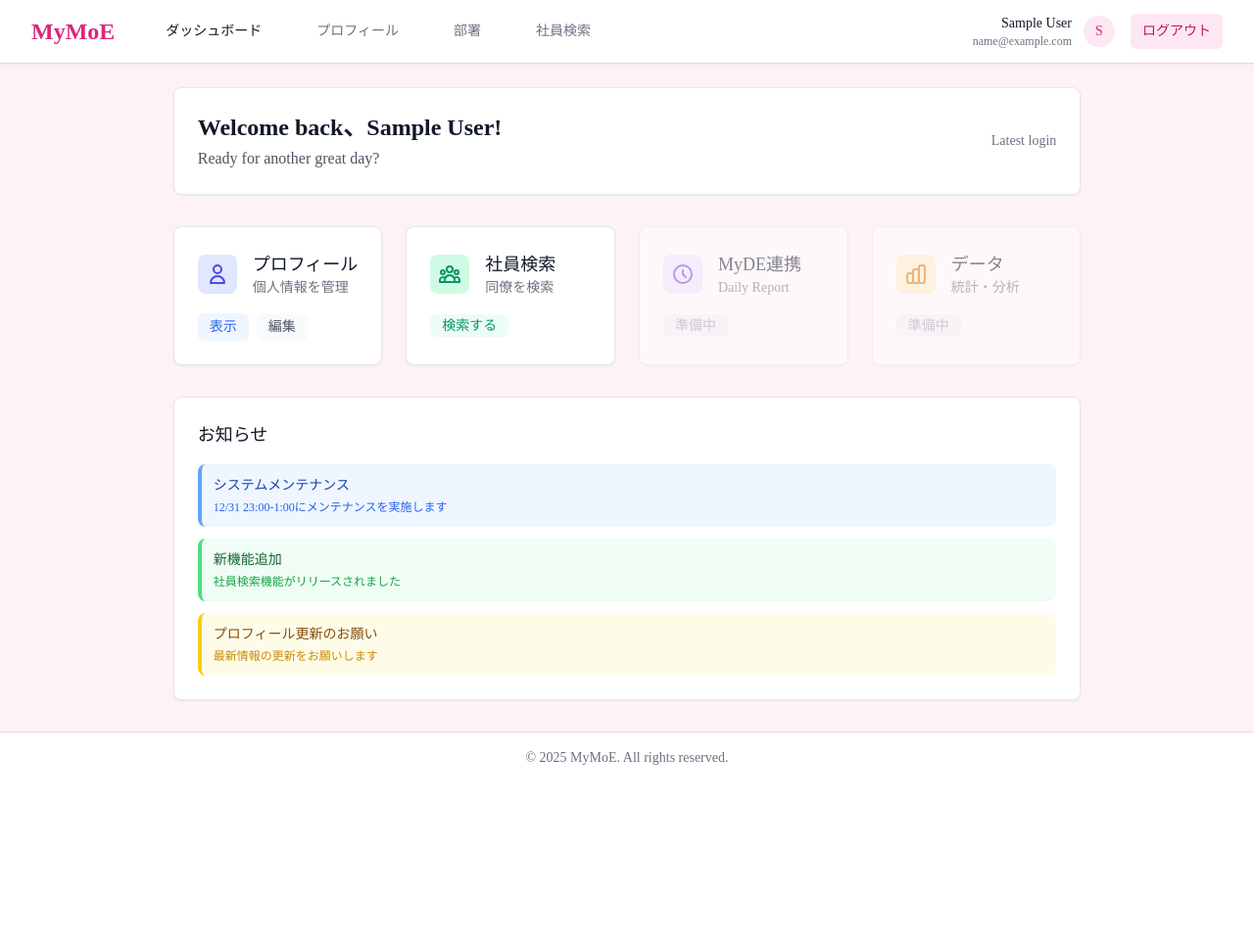
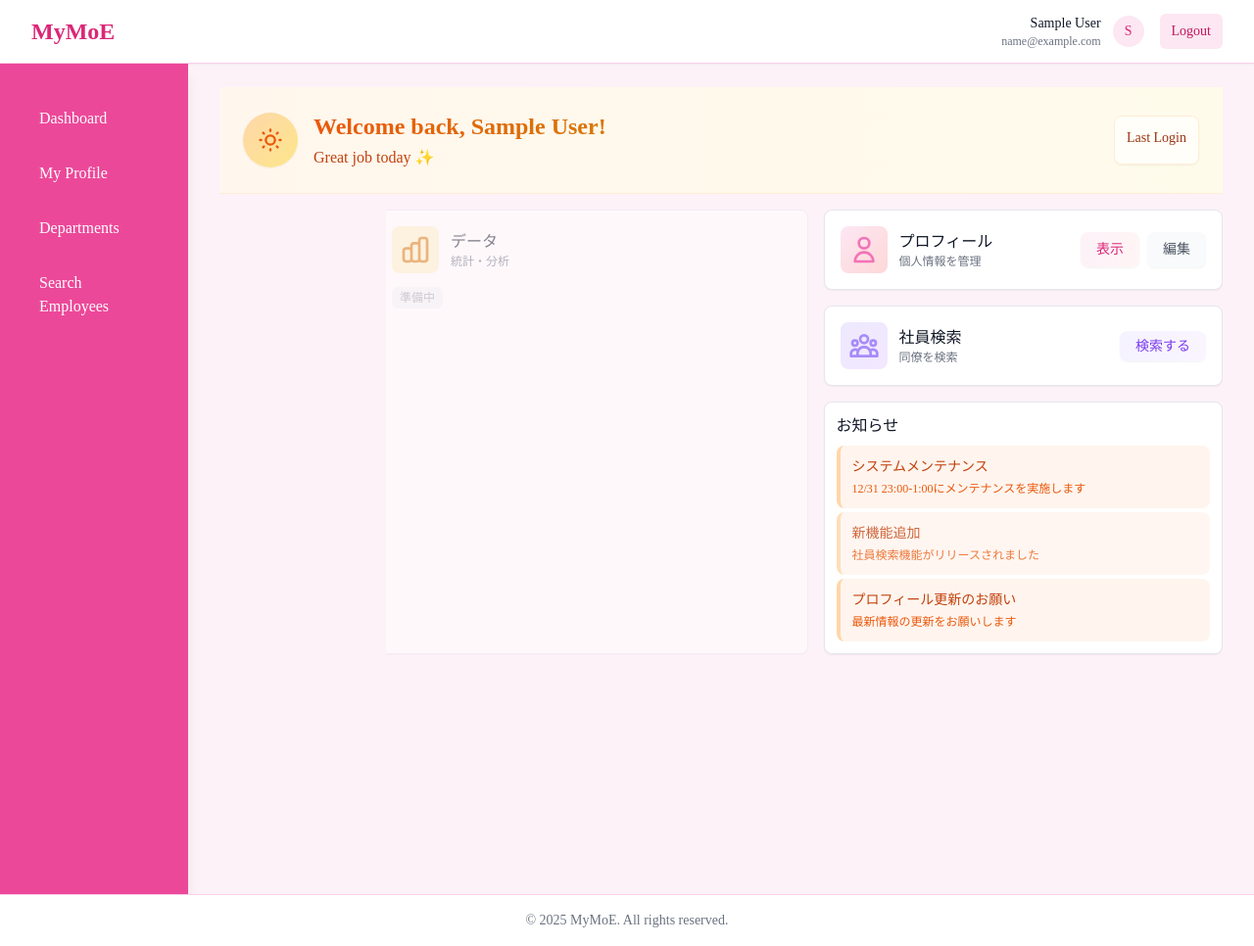
Before and after one commit to toryoto/MyMoE, a Django app: page /mymoe/ in a window 1280 px wide. Shown: the whole page at 98% size. Before the commit the page ends 781 px from the top, so only its background shows below. Run offline with Django 5.2, Linux system fonts and the light colour scheme; the visitor is signed in with stand-in values (Sample User, id 1); some libraries are stand-ins or nearby versions.

Commit message:
'design:Dashboard'

```diff
--- a/template/base.html
+++ b/template/base.html
@@ -67,24 +67,6 @@
                             MyMoE
                         </a>
                     </div>
-
-                    <!-- ナビゲーションメニュー（認証後のみ表示） -->
-                    {% if user.is_authenticated %}
-                    <div class="hidden md:ml-10 md:flex md:space-x-8">
-                        <a href="{% url 'mymoe_home' %}" class="text-gray-900 hover:text-primary-600 px-3 py-2 rounded-md text-sm font-medium transition-colors">
-                            ダッシュボード
-                        </a>
-                        <a href="{% url 'profiles:employee_profile_detail' pk=user.pk %}" class="text-gray-500 hover:text-primary-600 px-3 py-2 rounded-md text-sm font-medium transition-colors">
-                            プロフィール
-                        </a>
-                        <a href="{% url 'departments:department_list' %}" class="text-gray-500 hover:text-primary-600 px-3 py-2 rounded-md text-sm font-medium transition-colors">
-                            部署
-                        </a>
-                        <a href="{% url 'employees:employee_list' %}" class="text-gray-500 hover:text-primary-600 px-3 py-2 rounded-md text-sm font-medium transition-colors">
-                            社員検索
-                        </a>
-                    </div>
-                    {% endif %}
                 </div>
 
                 <!-- 右側メニュー -->
@@ -107,16 +89,16 @@
                         <form action="{% url 'employees:logout' %}" method="post" class="inline">
                             {% csrf_token %}
                             <button type="submit" class="bg-primary-100 hover:bg-primary-200 text-primary-700 px-3 py-2 rounded-md text-sm font-medium transition-colors">
-                                ログアウト
+                                Logout
                             </button>
                         </form>
                     {% else %}
                         <!-- 未認証時のボタン -->
                         <a href="{% url 'home' %}" class="bg-primary-600 hover:bg-primary-700 text-white px-4 py-2 rounded-md text-sm font-medium transition-colors">
-                            ログイン
+                            Login
                         </a>
                         <a href="{% url 'employees:signup' %}" class="text-primary-600 hover:text-primary-700 px-4 py-2 rounded-md text-sm font-medium transition-colors">
-                            新規登録
+                            Sign Up
                         </a>
                     {% endif %}
                 </div>
@@ -124,11 +106,36 @@
         </div>
     </nav>
 
-    <!-- メインコンテンツ -->
-    <main class="flex-grow {% block main_classes %}max-w-7xl mx-auto{% endblock %} py-6 px-4 sm:px-6 lg:px-8">
-        {% block content %}
-        {% endblock %}
-    </main>
+    <!-- コンテンツ領域 -->
+    <div class="flex flex-grow">
+        <!-- サイドバー（認証後のみ表示） -->
+        {% if user.is_authenticated %}
+        <aside class="w-48 bg-primary-500 shadow-lg">
+            <nav class="mt-8">
+                <div class="px-6 space-y-2">
+                    <a href="{% url 'mymoe_home' %}" class="flex items-center px-4 py-3 text-white hover:bg-primary-600 rounded-lg transition-colors font-medium">
+                        Dashboard
+                    </a>
+                    <a href="{% url 'profiles:employee_profile_detail' pk=user.pk %}" class="flex items-center px-4 py-3 text-white hover:bg-primary-600 rounded-lg transition-colors font-medium">
+                        My Profile
+                    </a>
+                    <a href="{% url 'departments:department_list' %}" class="flex items-center px-4 py-3 text-white hover:bg-primary-600 rounded-lg transition-colors font-medium">
+                        Departments
+                    </a>
+                    <a href="{% url 'employees:employee_list' %}" class="flex items-center px-4 py-3 text-white hover:bg-primary-600 rounded-lg transition-colors font-medium">
+                        Search Employees
+                    </a>
+                </div>
+            </nav>
+        </aside>
+        {% endif %}
+
+        <!-- メインコンテンツ -->
+        <main class="flex-grow {% block main_classes %}max-w-7xl mx-auto{% endblock %} py-6 px-4 sm:px-6 lg:px-8">
+            {% block content %}
+            {% endblock %}
+        </main>
+    </div>
 
     <!-- フッター -->
     <footer class="bg-white border-t border-primary-200 mt-auto">
--- a/template/mymoe/index.html
+++ b/template/mymoe/index.html
@@ -3,151 +3,165 @@
 {% block title %}ダッシュボード - MyMoE{% endblock %}
 
 {% block content %}
-    <div class="bg-white rounded-lg shadow-sm border border-gray-200 p-6 mb-8">
+<div class="h-screen overflow-hidden flex flex-col">
+   <!-- Header Section - Friendly Greeting Design -->
+    <div class="bg-gradient-to-r from-orange-50 to-amber-50 border-b border-orange-100 p-6 mb-4 flex-shrink-0">
+        <div class="max-w-6xl mx-auto">
             <div class="flex items-center justify-between">
+                <div class="flex items-center space-x-4">
+                    <div class="w-14 h-14 bg-gradient-to-br from-orange-200 to-amber-200 rounded-full flex items-center justify-center shadow-sm">
+                        <svg class="w-7 h-7 text-orange-600" fill="none" stroke="currentColor" viewBox="0 0 24 24">
+                            <path stroke-linecap="round" stroke-linejoin="round" stroke-width="2" d="M12 3v1m0 16v1m9-9h-1M4 12H3m15.364 6.364l-.707-.707M6.343 6.343l-.707-.707m12.728 0l-.707.707M6.343 17.657l-.707.707M16 12a4 4 0 11-8 0 4 4 0 018 0z"></path>
+                        </svg>
+                    </div>
                     <div>
-                <h1 class="text-2xl font-bold text-gray-900">
-                    Welcome back、{{ user.get_full_name|default:user.username }}!
+                        <h1 class="text-2xl font-bold bg-gradient-to-r from-orange-600 to-amber-600 bg-clip-text text-transparent">
+                            Welcome back, {{ user.get_full_name|default:user.username }}!
                         </h1>
-                <p class="text-gray-600 mt-1">Ready for another great day?</p>
+                        <p class="text-orange-700 text-base mt-1 font-medium">Great job today ✨</p>
+                    </div>
                 </div>
                 <div class="hidden md:block">
-                <div class="text-right text-sm text-gray-500">
-                    <p>Latest login</p>
-                    <p class="font-medium">{{ user.last_login|date:"Y年m月d日 H:i" }}</p>
+                    <div class="bg-white/70 backdrop-blur-sm rounded-lg p-3 shadow-sm border border-orange-100">
+                        <div class="text-center text-sm text-orange-700">
+                            <p class="font-medium text-orange-800">Last Login</p>
+                            <p class="font-bold text-orange-900 text-sm mt-1">{{ user.last_login|date:"Y年m月d日 H:i" }}</p>
+                        </div>
+                    </div>
                 </div>
             </div>
         </div>
     </div>
 
-    <div class="grid grid-cols-1 md:grid-cols-2 lg:grid-cols-4 gap-6 mb-8">
-        <div class="bg-white rounded-lg shadow-sm border border-gray-200 p-6 hover:shadow-md transition-shadow">
+    <!-- Main Content with left margin to avoid sidebar overlap -->
+    <div style="margin-left: 170px;" class="flex-1 overflow-hidden flex flex-col">
+        <div class="max-w-6xl mx-auto w-full">
+
+        <!-- Main Layout: データ(左側) と プロフィール・社員検索・お知らせ(右側) -->
+        <div class="flex gap-4 mb-4 flex-shrink-0">
+            <!-- 左側: データ - ヘッダーセクションの左端と位置を合わせるために拡張 -->
+            <div class="bg-white rounded-lg shadow-sm border border-gray-200 p-4 opacity-50" style="flex: 1; margin-left: -170px; padding-left: 175px;">
                 <div class="flex items-center">
                     <div class="flex-shrink-0">
-                    <div class="w-10 h-10 bg-indigo-100 rounded-lg flex items-center justify-center">
-                        <svg class="w-6 h-6 text-indigo-600" fill="none" stroke="currentColor" viewBox="0 0 24 24">
-                            <path stroke-linecap="round" stroke-linejoin="round" stroke-width="2" d="M16 7a4 4 0 11-8 0 4 4 0 018 0zM12 14a7 7 0 00-7 7h14a7 7 0 00-7-7z"></path>
+                        <div class="w-12 h-12 bg-amber-100 rounded-lg flex items-center justify-center">
+                            <svg class="w-8 h-8 text-amber-600" fill="none" stroke="currentColor" viewBox="0 0 24 24">
+                                <path stroke-linecap="round" stroke-linejoin="round" stroke-width="2" d="M9 19v-6a2 2 0 00-2-2H5a2 2 0 00-2 2v6a2 2 0 002 2h2a2 2 0 002-2zm0 0V9a2 2 0 012-2h2a2 2 0 012 2v10m-6 0a2 2 0 002 2h2a2 2 0 002-2m0 0V5a2 2 0 012-2h2a2 2 0 012 2v14a2 2 0 01-2 2h-2a2 2 0 01-2-2z"></path>
                             </svg>
                         </div>
                     </div>
-                <div class="ml-4">
-                    <h3 class="text-lg font-medium text-gray-900">プロフィール</h3>
-                    <p class="text-sm text-gray-500">個人情報を管理</p>
+                    <div class="ml-3">
+                        <h3 class="text-base font-medium text-gray-900">データ</h3>
+                        <p class="text-xs text-gray-500">統計・分析</p>
                     </div>
                 </div>
-            <div class="mt-4 flex space-x-2">
-                <a href="{% url 'profiles:employee_profile_detail' pk=user.pk %}" class="text-sm bg-blue-50 text-blue-600 px-3 py-1 rounded-md hover:bg-blue-100 transition-colors">
-                    表示
-                </a>
-                <a href="{% url 'profiles:employee_profile_update' pk=user.pk %}" class="text-sm bg-gray-50 text-gray-600 px-3 py-1 rounded-md hover:bg-gray-100 transition-colors">
-                    編集
-                </a>
-            </div>
-        </div>
-
-        <div class="bg-white rounded-lg shadow-sm border border-gray-200 p-6 hover:shadow-md transition-shadow">
-            <div class="flex items-center">
-                <div class="flex-shrink-0">
-                    <div class="w-10 h-10 bg-emerald-100 rounded-lg flex items-center justify-center">
-                        <svg class="w-6 h-6 text-emerald-600" fill="none" stroke="currentColor" viewBox="0 0 24 24">
-                            <path stroke-linecap="round" stroke-linejoin="round" stroke-width="2" d="M17 20h5v-2a3 3 0 00-5.356-1.857M17 20H7m10 0v-2c0-.656-.126-1.283-.356-1.857M7 20H2v-2a3 3 0 015.356-1.857M7 20v-2c0-.656.126-1.283.356-1.857m0 0a5.002 5.002 0 019.288 0M15 7a3 3 0 11-6 0 3 3 0 016 0zm6 3a2 2 0 11-4 0 2 2 0 014 0zM7 10a2 2 0 11-4 0 2 2 0 014 0z"></path>
-                        </svg>
-                    </div>
-                </div>
-                <div class="ml-4">
-                    <h3 class="text-lg font-medium text-gray-900">社員検索</h3>
-                    <p class="text-sm text-gray-500">同僚を検索</p>
-                </div>
-            </div>
-            <div class="mt-4">
-                <a href="{% url 'employees:employee_list' %}" class="text-sm bg-emerald-50 text-emerald-600 px-3 py-1 rounded-md hover:bg-emerald-100 transition-colors">
-                    検索する
-                </a>
-            </div>
-        </div>
-
-        <div class="bg-white rounded-lg shadow-sm border border-gray-200 p-6 opacity-50">
-            <div class="flex items-center">
-                <div class="flex-shrink-0">
-                    <div class="w-10 h-10 bg-violet-100 rounded-lg flex items-center justify-center">
-                        <svg class="w-6 h-6 text-violet-600" fill="none" stroke="currentColor" viewBox="0 0 24 24">
-                            <path stroke-linecap="round" stroke-linejoin="round" stroke-width="2" d="M12 8v4l3 3m6-3a9 9 0 11-18 0 9 9 0 0118 0z"></path>
-                        </svg>
-                    </div>
-                </div>
-                <div class="ml-4">
-                    <h3 class="text-lg font-medium text-gray-900">MyDE連携</h3>
-                    <p class="text-sm text-gray-500">Daily Report</p>
-                </div>
-            </div>
-            <div class="mt-4">
-                <span class="text-sm bg-gray-100 text-gray-400 px-3 py-1 rounded-md">
+                <div class="mt-3">
+                    <span class="text-xs bg-gray-100 text-gray-400 px-2 py-1 rounded-md">
                         準備中
                     </span>
                 </div>
             </div>
 
-        <div class="bg-white rounded-lg shadow-sm border border-gray-200 p-6 opacity-50">
+            <!-- 右側: プロフィール・社員検索・お知らせ -->
+            <div class="space-y-4" style="flex: 1;">
+                <!-- プロフィール -->
+                <div class="bg-white rounded-lg shadow-sm border border-gray-200 p-4 hover:shadow-md transition-shadow">
+                    <div class="flex items-center justify-between">
                         <div class="flex items-center">
                             <div class="flex-shrink-0">
-                    <div class="w-10 h-10 bg-amber-100 rounded-lg flex items-center justify-center">
-                        <svg class="w-6 h-6 text-amber-600" fill="none" stroke="currentColor" viewBox="0 0 24 24">
-                            <path stroke-linecap="round" stroke-linejoin="round" stroke-width="2" d="M9 19v-6a2 2 0 00-2-2H5a2 2 0 00-2 2v6a2 2 0 002 2h2a2 2 0 002-2zm0 0V9a2 2 0 012-2h2a2 2 0 012 2v10m-6 0a2 2 0 002 2h2a2 2 0 002-2m0 0V5a2 2 0 012-2h2a2 2 0 012 2v14a2 2 0 01-2 2h-2a2 2 0 01-2-2z"></path>
+                                <div class="w-12 h-12 bg-gradient-to-br from-pink-100 to-rose-100 rounded-lg flex items-center justify-center">
+                                    <svg class="w-8 h-8 text-pink-400" fill="none" stroke="currentColor" viewBox="0 0 24 24">
+                                        <path stroke-linecap="round" stroke-linejoin="round" stroke-width="2" d="M16 7a4 4 0 11-8 0 4 4 0 018 0zM12 14a7 7 0 00-7 7h14a7 7 0 00-7-7z"></path>
                                     </svg>
                                 </div>
                             </div>
-                <div class="ml-4">
-                    <h3 class="text-lg font-medium text-gray-900">データ</h3>
-                    <p class="text-sm text-gray-500">統計・分析</p>
+                            <div class="ml-3">
+                                <h3 class="text-base font-medium text-gray-900">プロフィール</h3>
+                                <p class="text-xs text-gray-500">個人情報を管理</p>
                             </div>
                         </div>
-            <div class="mt-4">
-                <span class="text-sm bg-gray-100 text-gray-400 px-3 py-1 rounded-md">
-                    準備中
-                </span>
+                        <div class="flex space-x-2">
+                            <a href="{% url 'profiles:employee_profile_detail' pk=user.pk %}" class="text-sm bg-gradient-to-r from-pink-50 to-rose-50 text-pink-600 px-4 py-2 rounded-lg hover:from-pink-100 hover:to-rose-100 transition-all shadow-sm">
+                                表示
+                            </a>
+                            <a href="{% url 'profiles:employee_profile_update' pk=user.pk %}" class="text-sm bg-gray-50 text-gray-600 px-4 py-2 rounded-lg hover:bg-gray-100 transition-all shadow-sm">
+                                編集
+                            </a>
                         </div>
                     </div>
-        {% if user.is_hr %}
-        <div class="mt-8">
-            <h2 class="text-lg font-medium text-gray-900 mb-4">人事管理</h2>
-            <div class="bg-white rounded-lg shadow-sm border border-gray-200 p-6 hover:shadow-md transition-shadow">
+                </div>
+
+                <!-- 社員検索 -->
+                <div class="bg-white rounded-lg shadow-sm border border-gray-200 p-4 hover:shadow-md transition-shadow">
+                    <div class="flex items-center justify-between">
                         <div class="flex items-center">
                             <div class="flex-shrink-0">
-                        <div class="w-10 h-10 bg-sky-100 rounded-lg flex items-center justify-center">
-                            <svg class="w-6 h-6 text-sky-600" fill="none" stroke="currentColor" viewBox="0 0 24 24">
+                                <div class="w-12 h-12 bg-gradient-to-br from-violet-100 to-purple-100 rounded-lg flex items-center justify-center">
+                                    <svg class="w-8 h-8 text-violet-400" fill="none" stroke="currentColor" viewBox="0 0 24 24">
+                                        <path stroke-linecap="round" stroke-linejoin="round" stroke-width="2" d="M17 20h5v-2a3 3 0 00-5.356-1.857M17 20H7m10 0v-2c0-.656-.126-1.283-.356-1.857M7 20H2v-2a3 3 0 015.356-1.857M7 20v-2c0-.656.126-1.283.356-1.857m0 0a5.002 5.002 0 019.288 0M15 7a3 3 0 11-6 0 3 3 0 016 0zm6 3a2 2 0 11-4 0 2 2 0 014 0zM7 10a2 2 0 11-4 0 2 2 0 014 0z"></path>
+                                    </svg>
+                                </div>
+                            </div>
+                            <div class="ml-3">
+                                <h3 class="text-base font-medium text-gray-900">社員検索</h3>
+                                <p class="text-xs text-gray-500">同僚を検索</p>
+                            </div>
+                        </div>
+                        <div>
+                            <a href="{% url 'employees:employee_list' %}" class="text-sm bg-gradient-to-r from-violet-50 to-purple-50 text-violet-600 px-4 py-2 rounded-lg hover:from-violet-100 hover:to-purple-100 transition-all shadow-sm">
+                                検索する
+                            </a>
+                        </div>
+                    </div>
+                </div>
+
+                <!-- お知らせ -->
+                <div class="bg-white rounded-lg shadow-sm border border-gray-200 p-3">
+                    <h2 class="text-base font-medium text-gray-900 mb-2">お知らせ</h2>
+                    <div class="space-y-1">
+                        <div class="p-3 rounded-lg border-l-4 border-orange-200" style="background-color: seashell;">
+                            <h3 class="text-sm font-medium text-orange-700">システムメンテナンス</h3>
+                            <p class="text-xs text-orange-600 mt-1">12/31 23:00-1:00にメンテナンスを実施します</p>
+                        </div>
+                        <div class="p-3 rounded-lg border-l-4 border-orange-200" style="background-color: seashell; opacity: 0.8;">
+                            <h3 class="text-sm font-medium text-orange-700">新機能追加</h3>
+                            <p class="text-xs text-orange-600 mt-1">社員検索機能がリリースされました</p>
+                        </div>
+                        <div class="p-3 rounded-lg border-l-4 border-orange-200" style="background-color: seashell;">
+                            <h3 class="text-sm font-medium text-orange-700">プロフィール更新のお願い</h3>
+                            <p class="text-xs text-orange-600 mt-1">最新情報の更新をお願いします</p>
+                        </div>
+                    </div>
+                </div>
+            </div>
+        </div>
+
+        <!-- HR Section (if applicable) - Fixed Height -->
+        {% if user.is_hr %}
+        <div class="mb-4 flex-shrink-0">
+            <h2 class="text-base font-medium text-gray-900 mb-2">人事管理</h2>
+            <div class="bg-white rounded-lg shadow-sm border border-gray-200 p-4 hover:shadow-md transition-shadow">
+                <div class="flex items-center">
+                    <div class="flex-shrink-0">
+                        <div class="w-12 h-12 bg-sky-100 rounded-lg flex items-center justify-center">
+                            <svg class="w-8 h-8 text-sky-600" fill="none" stroke="currentColor" viewBox="0 0 24 24">
                                 <path stroke-linecap="round" stroke-linejoin="round" stroke-width="2" d="M7 16a4 4 0 01-.88-7.903A5 5 0 1115.9 6L16 6a5 5 0 011 9.9M15 13l-3-3m0 0l-3 3m3-3v12" />
                             </svg>
                         </div>
                     </div>
-                    <div class="ml-4">
-                        <h3 class="text-lg font-medium text-gray-900">CSV一括登録</h3>
-                        <p class="text-sm text-gray-500">複数社員の一括登録</p>
+                    <div class="ml-3">
+                        <h3 class="text-base font-medium text-gray-900">CSV一括登録</h3>
+                        <p class="text-xs text-gray-500">複数社員の一括登録</p>
                     </div>
                 </div>
-                <div class="mt-4">
-                    <a href="{% url 'hr:csv_bulk_import' %}" class="text-sm bg-sky-50 text-sky-600 px-3 py-1 rounded-md hover:bg-sky-100 transition-colors">
+                <div class="mt-3">
+                    <a href="{% url 'hr:csv_bulk_import' %}" class="text-xs bg-sky-50 text-sky-600 px-2 py-1 rounded-md hover:bg-sky-100 transition-colors">
                         開始する
                     </a>
                 </div>
             </div>
         </div>
         {% endif %}
-    </div>
 
-    <div class="bg-white rounded-lg shadow-sm border border-gray-200 p-6">
-        <h2 class="text-lg font-medium text-gray-900 mb-4">お知らせ</h2>
-        <div class="space-y-3">
-            <div class="p-3 bg-blue-50 rounded-lg border-l-4 border-blue-400">
-                <h3 class="text-sm font-medium text-blue-800">システムメンテナンス</h3>
-                <p class="text-xs text-blue-600 mt-1">12/31 23:00-1:00にメンテナンスを実施します</p>
-            </div>
-            <div class="p-3 bg-green-50 rounded-lg border-l-4 border-green-400">
-                <h3 class="text-sm font-medium text-green-800">新機能追加</h3>
-                <p class="text-xs text-green-600 mt-1">社員検索機能がリリースされました</p>
-            </div>
-            <div class="p-3 bg-yellow-50 rounded-lg border-l-4 border-yellow-400">
-                <h3 class="text-sm font-medium text-yellow-800">プロフィール更新のお願い</h3>
-                <p class="text-xs text-yellow-600 mt-1">最新情報の更新をお願いします</p>
         </div>
     </div>
 </div>
```
Lines whose indentation alone changed are shown as unchanged.
